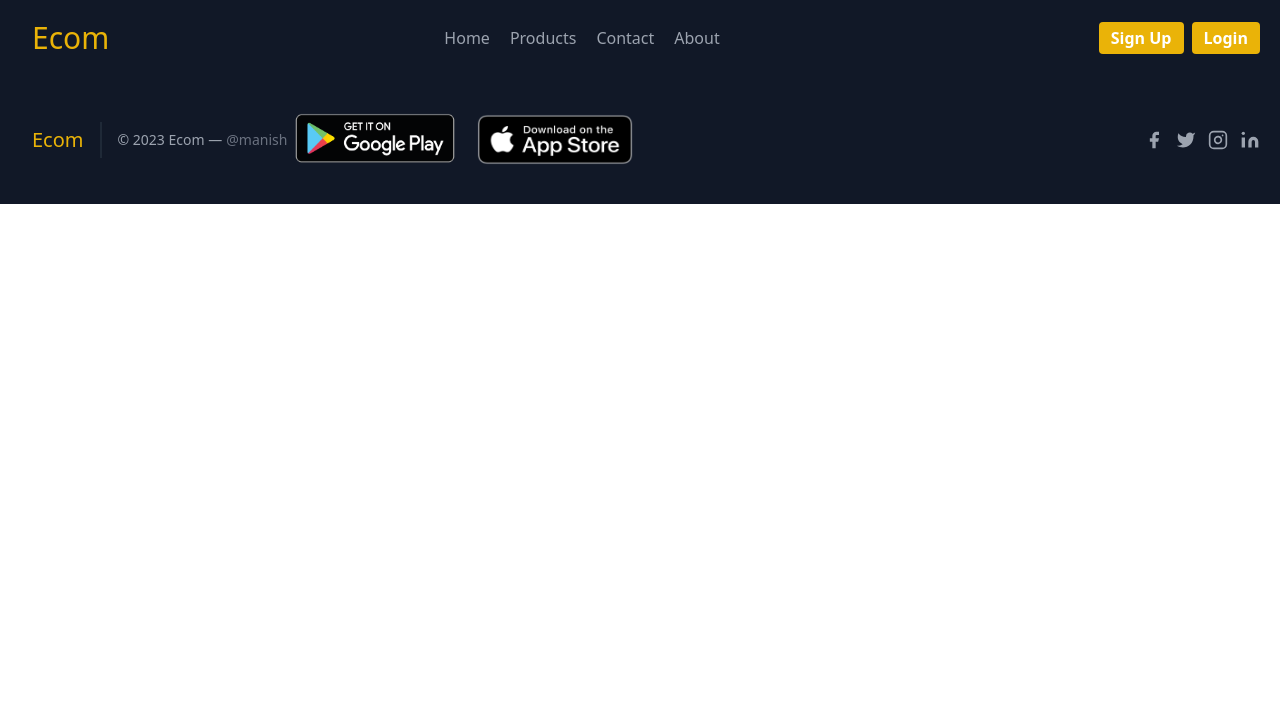
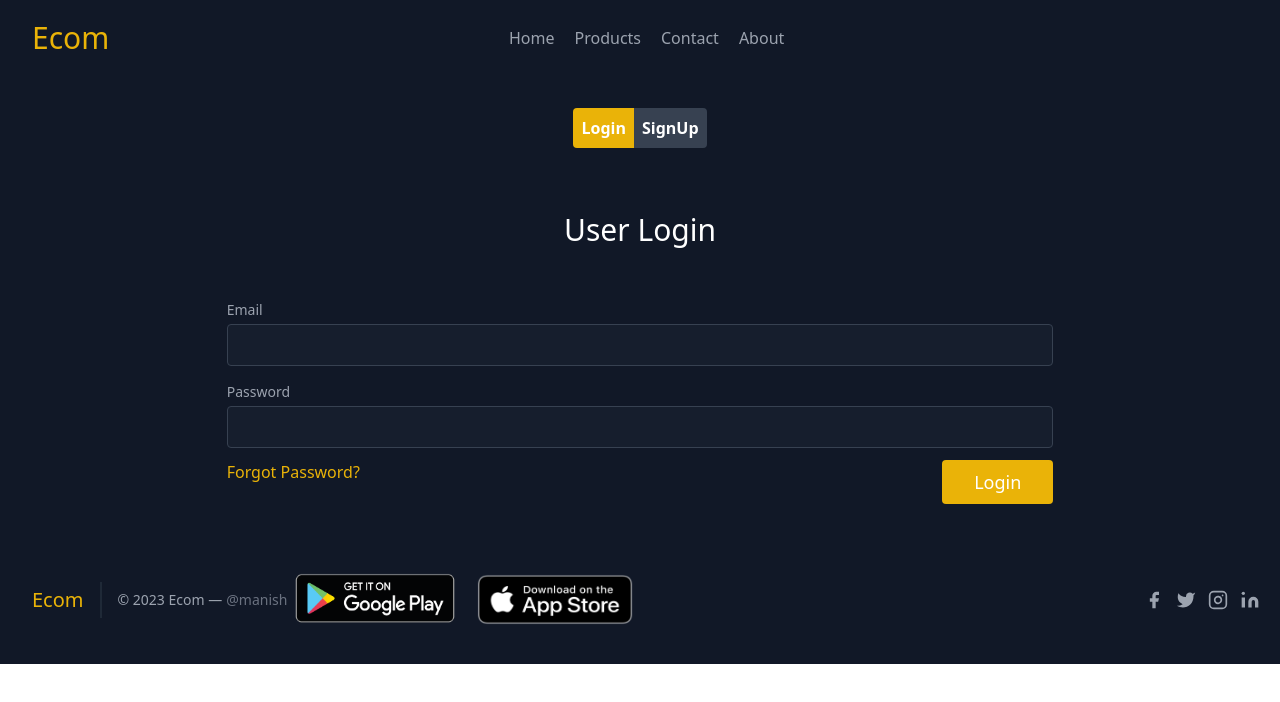
Before and after one commit to itsManish01/Ecom---Web, a React (Create React App) app in the folder frontend/: page /signin in a window 1280 px wide. Shown: the top 702 px of the page. Built offline with nearby package versions, Linux system fonts and the light colour scheme; the HTML template or start-up script is replaced by a standard one.

Commit message:
SignIn cmp added

```diff
--- a/frontend/src/App.js
+++ b/frontend/src/App.js
@@ -6,6 +6,7 @@ import Home from "./components/Home.jsx";
 import ProductDetails from "./components/ProductDetails.jsx";
 import Products from "./components/Products.jsx";
 import Search from "./components/Search.jsx";
+import Signin from "./components/Signin.jsx"
 
 function App() {
   return (
@@ -17,6 +18,7 @@ function App() {
           <Route path="/products" element={<Products />} />
           <Route path="/products/:keyword" element={<Products />} />
           <Route path="/search" element={<Search />} />
+          <Route path="/signin" element={<Signin/>}  />
         </Routes>
       <Footer />
     </Router>
--- a/frontend/src/actions/productActions.js
+++ b/frontend/src/actions/productActions.js
@@ -9,14 +9,14 @@ import {
   } from "../constants/productConstants";
   import axios from "axios";
 
-  export const getProduct = (keyword = "" , currentPage=1  ,price = [0,500000], category)=> async(dispatch)=>{
+  export const getProduct = (keyword = "" , currentPage=1  ,price = [0,500000], category="All", ratingAbove= 0)=> async(dispatch)=>{
       try {
         dispatch({
             type : ALL_PRODUCT_REQUEST
         });
-        let url = `/api/v1/products?keyword=${keyword}&page=${currentPage}&price[gte]=${price[0]}&price[lte]=${price[1]}`;
+        let url = `/api/v1/products?keyword=${keyword}&page=${currentPage}&price[gte]=${price[0]}&price[lte]=${price[1]}&rating[gte]=${ratingAbove}`;
         if(category!=="All"){
-            url = `/api/v1/products?keyword=${keyword}&page=${currentPage}&price[gte]=${price[0]}&price[lte]=${price[1]}&category=${category}`;
+            url = `/api/v1/products?keyword=${keyword}&page=${currentPage}&price[gte]=${price[0]}&price[lte]=${price[1]}&category=${category}&rating[gte]=${ratingAbove}`;
         }
         const {data} = await axios.get(url);
         dispatch({
--- a/frontend/src/components/Header.jsx
+++ b/frontend/src/components/Header.jsx
@@ -18,7 +18,7 @@ export default function Header() {
           <a className="mr-5 hover:text-white" href="/#">Contact</a>
           <a className="mr-5 hover:text-white" href="/#">About</a>
         </nav>
-        <div className="flex gap-2 mx-2 text-xl">
+        <div className="flex gap-5 mx-2 text-xl">
           <Link to="/search">
             <i className="fa-solid fa-magnifying-glass hover:text-white"></i>
           </Link>
@@ -26,14 +26,9 @@ export default function Header() {
             {" "}
             <i className="fa-solid fa-cart-shopping hover:text-white"></i>
           </a>
-        </div>
-        <div className="flex gap-2 font-semibold">
-          <button className="inline-flex items-center bg-yellow-500 border-0 py-1 px-3 focus:outline-none hover:bg-gray-800 rounded text-white text-base mt-4 md:mt-0">
-            Sign Up
-          </button>
-          <button className="inline-flex items-center bg-yellow-500 border-0 py-1 px-3 focus:outline-none hover:bg-gray-800 rounded  text-white text-base mt-4 md:mt-0">
-            Login
-          </button>
+          <Link to="/signin">
+          <i class="fa-solid fa-user  hover:text-white"></i>
+          </Link>
         </div>
       </div>
     </header>
--- a/frontend/src/components/Home.jsx
+++ b/frontend/src/components/Home.jsx
@@ -14,11 +14,11 @@ export default function Home() {
   const dispatch = useDispatch();
   const { loading,error, products } = useSelector((store) => store.products);
   useEffect(() => {
-    dispatch(getProduct());
     if (error) {
       toast.error(error, { theme: "dark" });
       dispatch(clearErrors());
     }
+    dispatch(getProduct());
   }, [dispatch,error]);
 
   return (
--- a/frontend/src/components/Search.jsx
+++ b/frontend/src/components/Search.jsx
@@ -1,6 +1,6 @@
 import React, { useState } from "react";
 import { useNavigate } from "react-router-dom";
-
+import MetaData from "./MetaData";
 export default function Search({history}) {
     const [keyword,setKeyword] = useState("");
     const navigate = useNavigate();
@@ -14,6 +14,8 @@ export default function Search({history}) {
         }
     }
   return (
+    <>
+    <MetaData title ={"Ecom - Search"} />
     <section class="text-gray-400 bg-gray-900 body-font py-32 sm:py-40 md:py-48 ">
       <div class="container px-5 mx-auto">
         <div class="flex flex-col text-center w-full mb-12">
@@ -39,5 +41,6 @@ export default function Search({history}) {
         </div>
       </div>
     </section>
+    </>
   );
 }
--- /dev/null
+++ b/frontend/src/components/Signin.jsx
@@ -0,0 +1,117 @@
+import React, { useState } from "react";
+
+import { ToastContainer, toast } from "react-toastify";
+import "react-toastify/dist/ReactToastify.css";
+
+export default function Signin() {
+  const [type, setType] = useState("Login");
+  return (
+    <>
+      <section class="text-gray-400 bg-gray-900 body-font">
+        <div class="container px-5 py-8 mx-auto">
+          <div class="flex flex-col text-center w-full mb-12">
+            <div className="pb-16 text-white">
+              <button
+                style={{
+                  background:
+                    type === "Login" ? "rgb(234 179 8)" : "rgb(55 65 81)",
+                }}
+                className=" p-2 rounded-l font-semibold"
+                onClick={() => setType("Login")}
+              >
+                Login
+              </button>
+              <button
+                style={{
+                  background:
+                    type === "SignUp" ? "rgb(234 179 8)" : "rgb(55 65 81)",
+                }}
+                className=" p-2 rounded-r font-semibold"
+                onClick={() => setType("SignUp")}
+              >
+                SignUp
+              </button>
+            </div>
+            <h1 class="sm:text-3xl text-2xl font-medium title-font  text-white">
+              User {type}
+            </h1>
+          </div>
+          {type === "Login" ? (
+            <div class="flex lg:w-2/3 w-full sm:flex-col  gap-3 flex-col mx-auto px-8 sm:px-0 items-end sm:space-x-4 sm:space-y-0 space-y-4">
+              <div class="relative sm:mb-0 flex-grow w-full">
+                <label  class="leading-7 text-sm text-gray-400">
+                  Email
+                </label>
+                <input
+                  type="email"
+                  class="w-full bg-gray-800 bg-opacity-40 rounded border border-gray-700 focus:border-yellow-500 focus:ring-2 focus:ring-yellow-900 focus:bg-transparent text-base outline-none text-gray-100 py-1 px-3 leading-8 transition-colors duration-200 ease-in-out"
+                />
+              </div>
+              <div class="relative sm:mb-0 flex-grow w-full">
+                <label class="leading-7 text-sm text-gray-400">
+                  Password
+                </label>
+                <input
+                  type="password"
+                  class="w-full bg-gray-800 bg-opacity-40 rounded border border-gray-700 focus:border-yellow-500 focus:ring-2 focus:ring-yellow-900 focus:bg-transparent text-base outline-none text-gray-100 py-1 px-3 leading-8 transition-colors duration-200 ease-in-out"
+                />
+              </div>
+              <div className="flex  flex-row justify-between w-full">
+              <a className="text-yellow-500" href="/#" >Forgot Password?</a>
+              <button class="text-white bg-yellow-500 border-0 py-2 px-8 focus:outline-none hover:bg-yellow-600 rounded text-lg">
+                Login
+              </button>
+              </div>
+            </div>
+          ) : (
+            <div class="flex lg:w-2/3 w-full sm:flex-col  gap-3 flex-col mx-auto px-8 sm:px-0 items-end sm:space-x-4 sm:space-y-0 space-y-4">
+              <div class="relative sm:mb-0 flex-grow w-full">
+                <label  class="leading-7 text-sm text-gray-400">
+                  Name
+                </label>
+                <input
+                  type="text"
+                  class="w-full bg-gray-800 bg-opacity-40 rounded border border-gray-700 focus:border-yellow-500 focus:ring-2 focus:ring-yellow-900 focus:bg-transparent text-base outline-none text-gray-100 py-1 px-3 leading-8 transition-colors duration-200 ease-in-out"
+                />
+              </div>
+              <div class="relative sm:mb-0 flex-grow w-full">
+                <label for="email" class="leading-7 text-sm text-gray-400">
+                  Email
+                </label>
+                <input
+                  type="email"
+                  id="email"
+                  name="email"
+                  class="w-full bg-gray-800 bg-opacity-40 rounded border border-gray-700 focus:border-yellow-500 focus:ring-2 focus:ring-yellow-900 focus:bg-transparent text-base outline-none text-gray-100 py-1 px-3 leading-8 transition-colors duration-200 ease-in-out"
+                />
+              </div>
+              <div class="relative sm:mb-0 flex-grow w-full">
+                <label class="leading-7 text-sm text-gray-400">
+                  Password
+                </label>
+                <input
+                  type="password"
+                  class="w-full bg-gray-800 bg-opacity-40 rounded border border-gray-700 focus:border-yellow-500 focus:ring-2 focus:ring-yellow-900 focus:bg-transparent text-base outline-none text-gray-100 py-1 px-3 leading-8 transition-colors duration-200 ease-in-out"
+                />
+              </div>
+              <div className="flex  flex-row justify-between w-full">
+                <div>
+                  <label class="leading-7 text-sm text-gray-400 mx-2">
+                    Profile Pic:
+                  </label>
+                  <input
+                  className="p-2 bg-gray-600 rounded-md"
+                  type="file"/>
+                </div>
+              <button class="text-white bg-yellow-500 border-0 py-2 px-8 focus:outline-none hover:bg-yellow-600 rounded text-lg">
+                Sign Up
+              </button>
+              </div>
+            </div>
+          )}
+        </div>
+      </section>
+      <ToastContainer />
+    </>
+  );
+}
```
Also changed, not shown: frontend/src/components/ProductDetails.jsx (+9 -6 lines), frontend/src/components/Products.jsx (+39 -32 lines).
